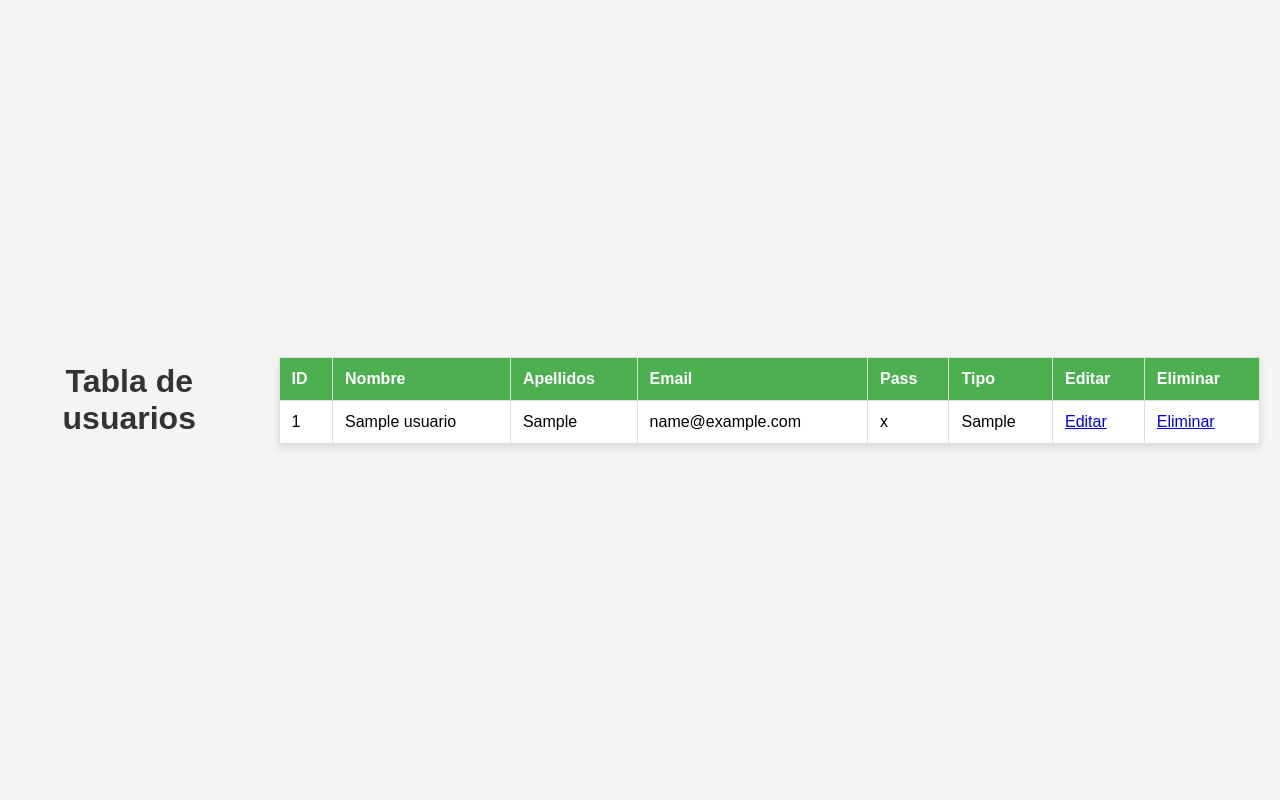
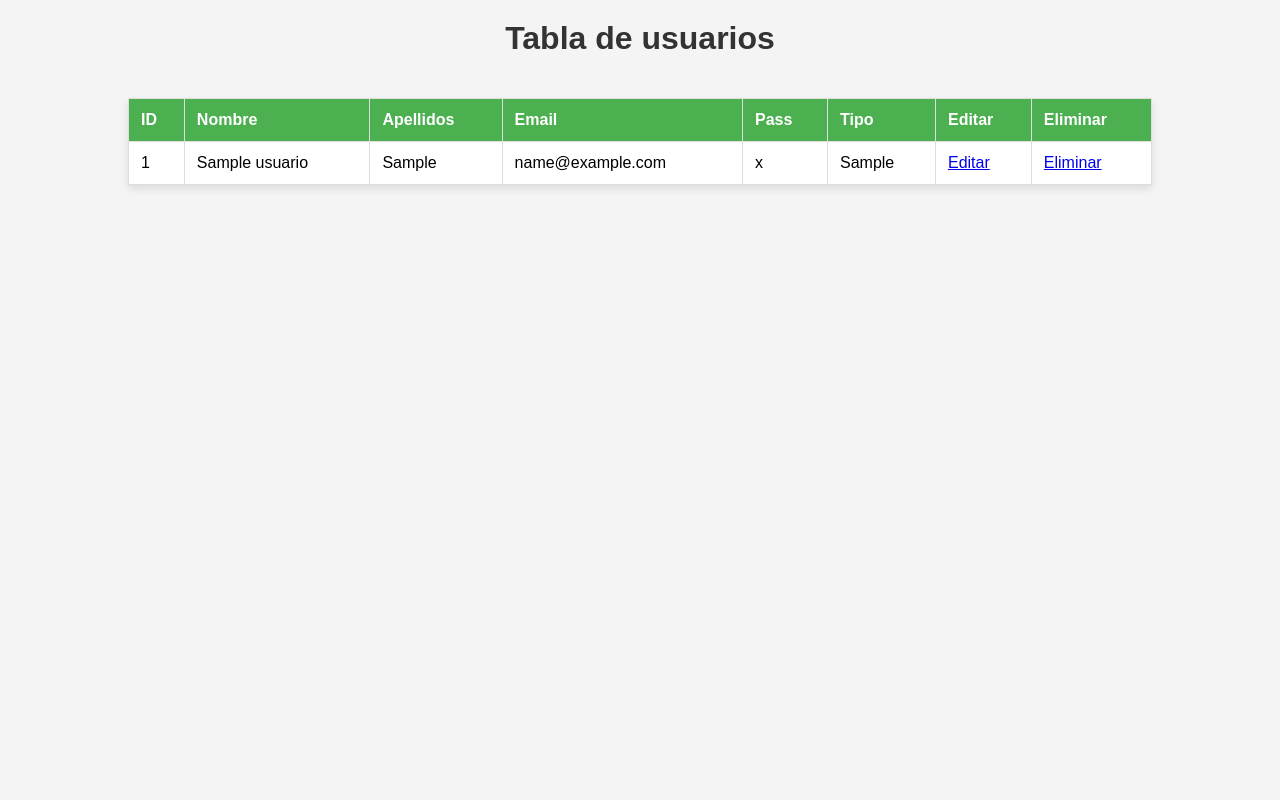
Before and after one commit to ivanbezanilla/proyecto-g6, a PHP site: page /consultas/listarusuarios.php in a window 1280 px wide. Run offline with PHP 8.4, Linux system fonts and the light colour scheme; tables that the repository leaves empty or names only in its code hold one stand-in row (values such as "Sample post").

Commit message:
modified:   proyecto/consultas/listarusuarios.php

```diff
--- a/proyecto/consultas/listarusuarios.php
+++ b/proyecto/consultas/listarusuarios.php
@@ -17,15 +17,19 @@ $personas = $sentencia->fetchAll(PDO::FETCH_OBJ);
             margin: 0;
             padding: 0;
             display: flex;
-            justify-content: center;
+            flex-direction: column;
             align-items: center;
             height: 100vh;
+        }
+
+        header {
+            text-align: center;
+            margin-bottom: 20px; /* Ajusta el margen inferior */
         }
 
         table {
             border-collapse: collapse;
             width: 80%;
-            margin: 20px;
             box-shadow: 0 4px 8px rgba(0, 0, 0, 0.1);
             background-color: #fff;
         }
@@ -48,14 +52,14 @@ $personas = $sentencia->fetchAll(PDO::FETCH_OBJ);
         h1 {
             text-align: center;
             color: #333;
+            margin-top: 20px; /* Ajusta el margen superior */
         }
     </style>
 </head>
 <body>
     <header>
-    <h1>Tabla de usuarios</h1>
+        <h1>Tabla de usuarios</h1>
     </header>
-    <br> <br> <br> <br> <br> <br> <br>
     <table>
         <thead>
             <tr>
```
